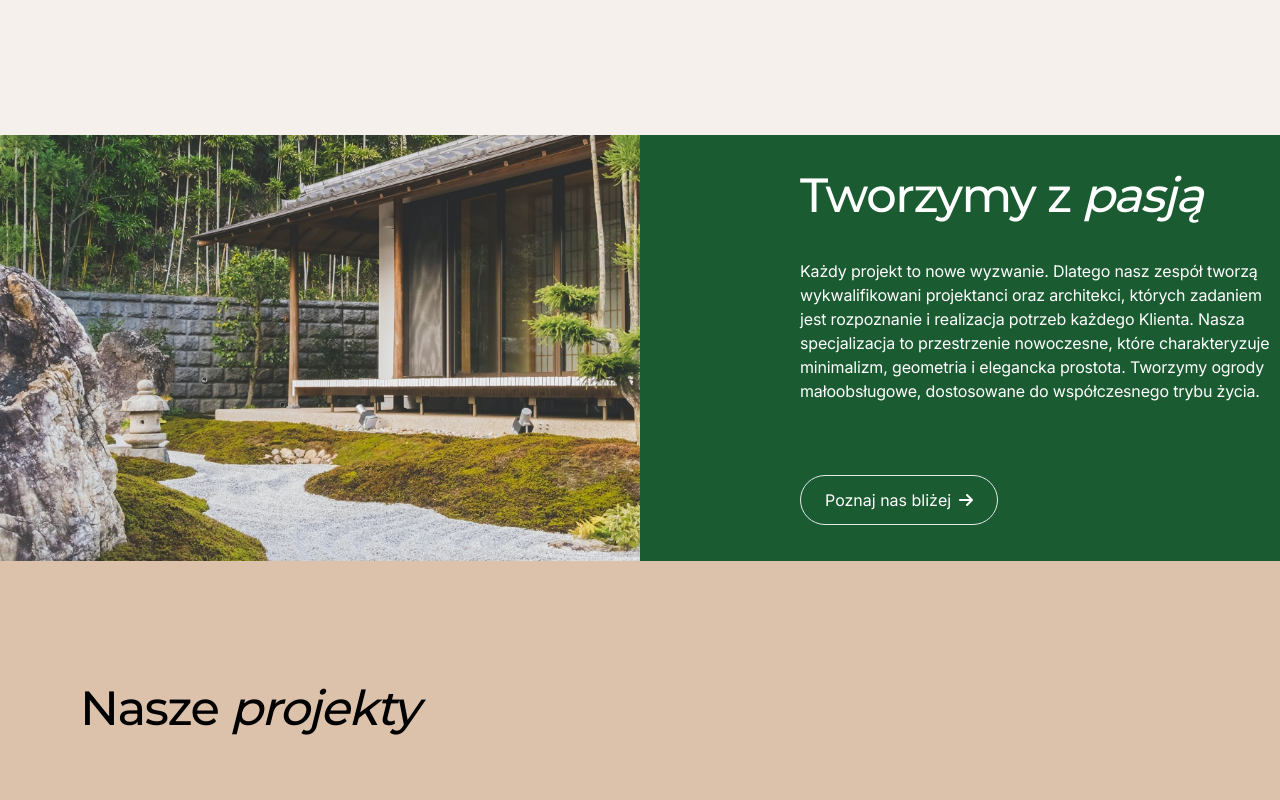
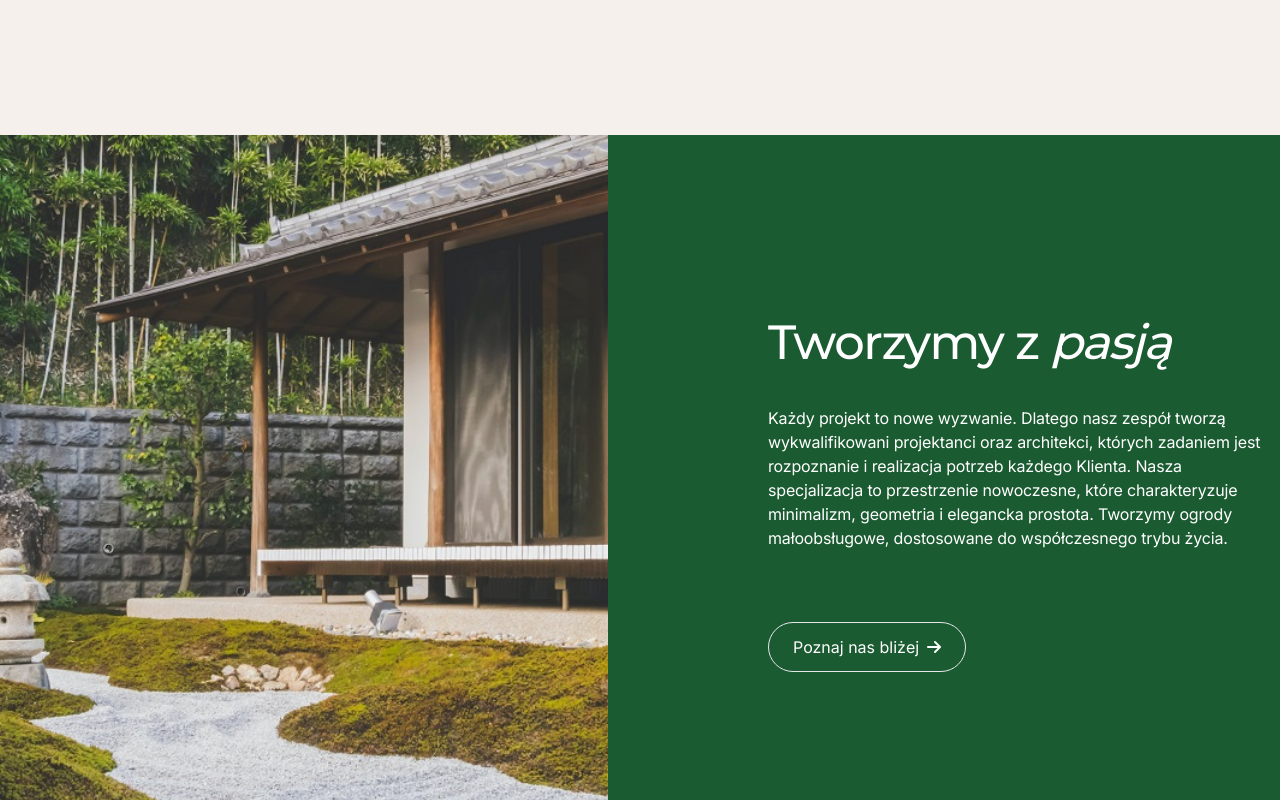
Before and after one commit to DomZem/adrespect-zadanie-rekrutacyjne, a website: page dist/index.html in a window 1280 px wide. Shown: the part 1560-2360 px from the top of the page. Drawn offline with nearby package versions, Linux system fonts and the light colour scheme.

Commit message:
Refactor about company section

```diff
--- a/dist/index.html
+++ b/dist/index.html
@@ -314,15 +314,19 @@
 
     <!-- About company -->
     <section class="bg-primaryGreen" id="aboutCompany">
-      <div class="flex gap-16">
-        <img class="hidden w-1/2 lg:block" src="./assets/img/about-company.jpg" alt="about company">
+      <div class="flex flex-col gap-12 lg:flex-row lg:gap-16 min-h-[720px]">
+        <div class="flex flex-1">
+          <img class="object-cover max-w-full flex-1" src="./assets/img/about-company.jpg" alt="about company">
+        </div>
 
-        <div class="flex items-center lg:justify-start">
-          <section class="py-10 px-3 lg:p-0 lg:pl-24 max-w-[596px]">
+        <div class="flex flex-1 items-center lg:justify-start">
+          <section class="pb-12 px-3 lg:p-0 lg:pl-24 max-w-[596px]">
             <h2
               class="text-primaryWhite tracking-[-1.44px] leading-[115%] text-4xl lg:text-5xl font-medium font-montserrat">
               Tworzymy z <span class="italic">pasją</span></h2>
-            <p class="mb-[72px] text-primaryWhite mt-10">Każdy projekt to nowe wyzwanie. Dlatego nasz zespół tworzą
+            <p class="mt-8 mb-[54px] lg:mt-10 lg:mb-[72px] text-primaryWhite">Każdy projekt to nowe wyzwanie. Dlatego
+              nasz
+              zespół tworzą
               wykwalifikowani projektanci
               oraz architekci,
               których zadaniem
```
Also changed, not shown: dist/style.css.
